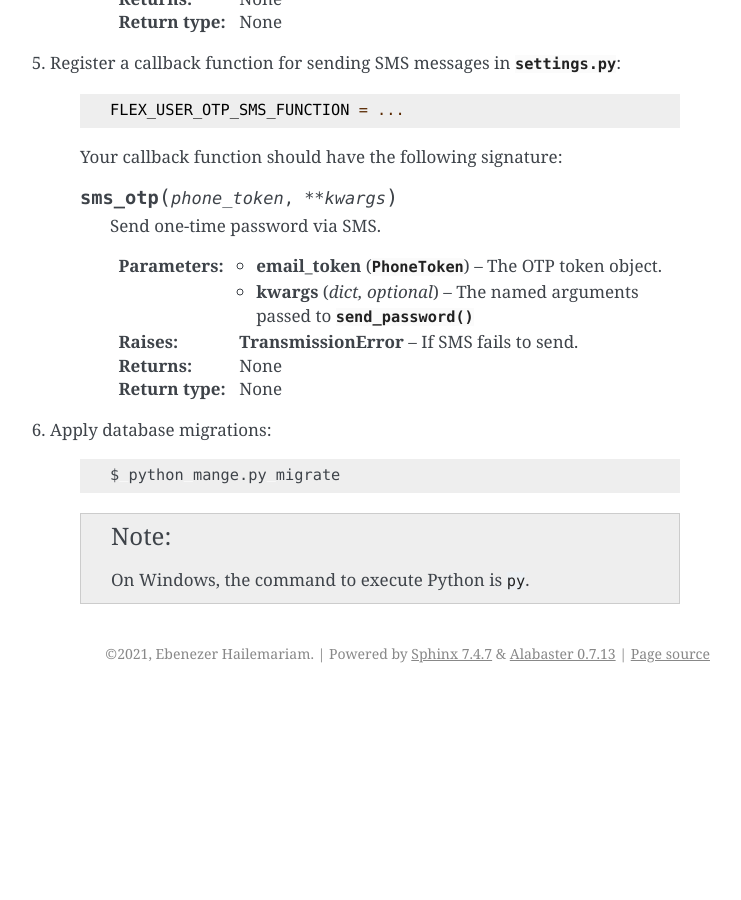
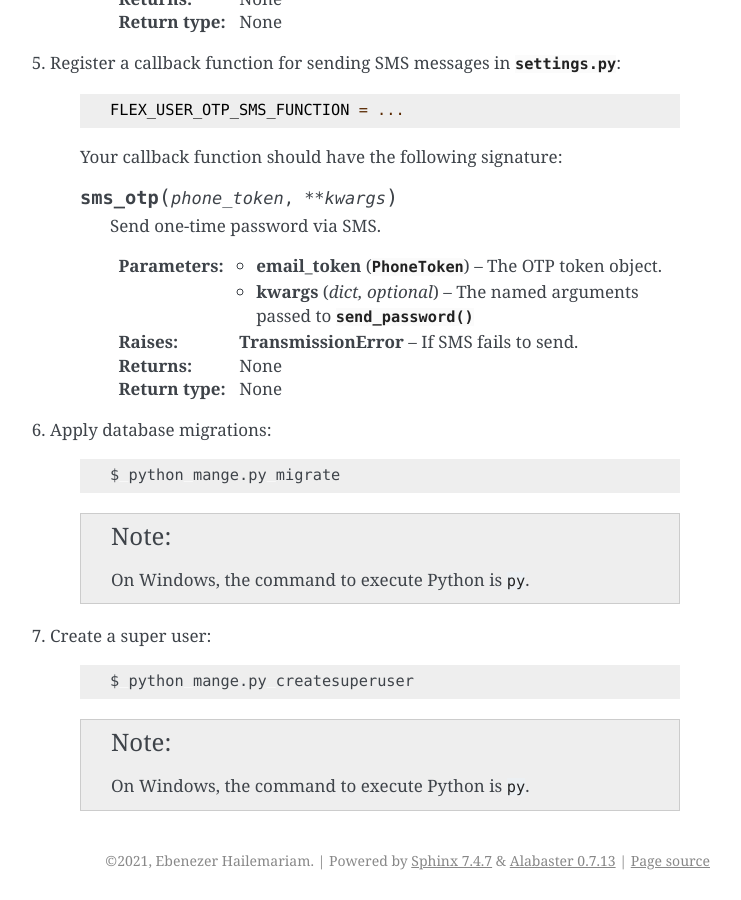
Before and after one commit to ebenh/django-flex-user, a Sphinx documentation site: the page built from docs/source/basic_configuration.rst, in a window 1280 px wide and 900 px high, scrolled down 991 px. Shown: the whole window, without its empty margins (400-1141 px from the left). Built offline with Sphinx 7.4.7, drawn with Linux system fonts in a browser that asks for light colours; before the commit the page ends 1684 px from its top, so only the background shows below that.

Commit message:
Updating documentation

```diff
--- a/docs/source/basic_configuration.rst
+++ b/docs/source/basic_configuration.rst
@@ -83,3 +83,12 @@ Basic Configuration
 
     .. note::
         On Windows, the command to execute Python is ``py``.
+
+#. Create a super user:
+
+    .. code-block:: bash
+
+        $ python mange.py createsuperuser
+
+    .. note::
+        On Windows, the command to execute Python is ``py``.
```
